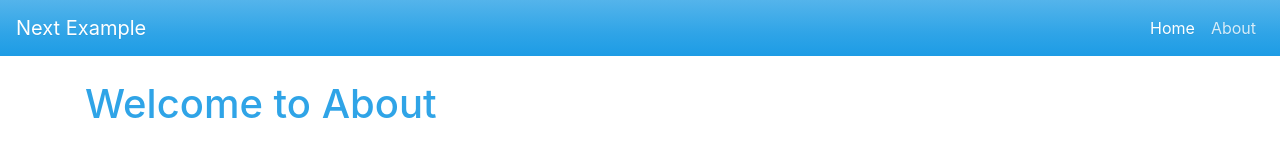
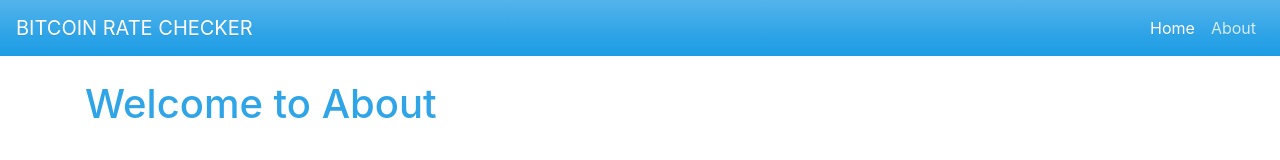
Before and after one commit to Olanetsoft/NextJs-Example-Project, a Next.js app: page /about in a window 1280 px wide. Shown: the top 160 px of the page. Built offline with nearby package versions, Linux system fonts and the light colour scheme.

Commit message:
CHANGED TITLE

```diff
--- a/components/navbar.js
+++ b/components/navbar.js
@@ -4,7 +4,7 @@ const Navbar = () => {
     return (
         <nav className="navbar navbar-expand navbar-dark bg-primary mb-4">
             {/* <div className="container"> */}
-                <a className="navbar-brand" href="#">Next Example</a>
+                <a className="navbar-brand" href="#">BITCOIN RATE CHECKER</a>
                 <div className="collapse navbar-collapse">
                     <ul className="navbar-nav ml-auto">
                         <li className="nav-item active">
```
